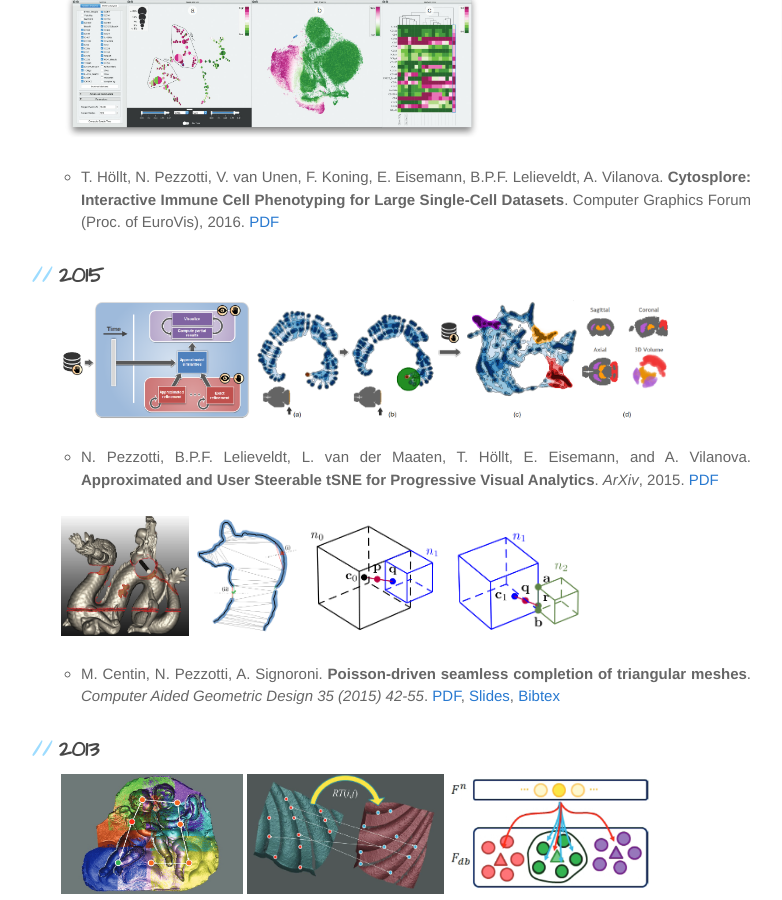
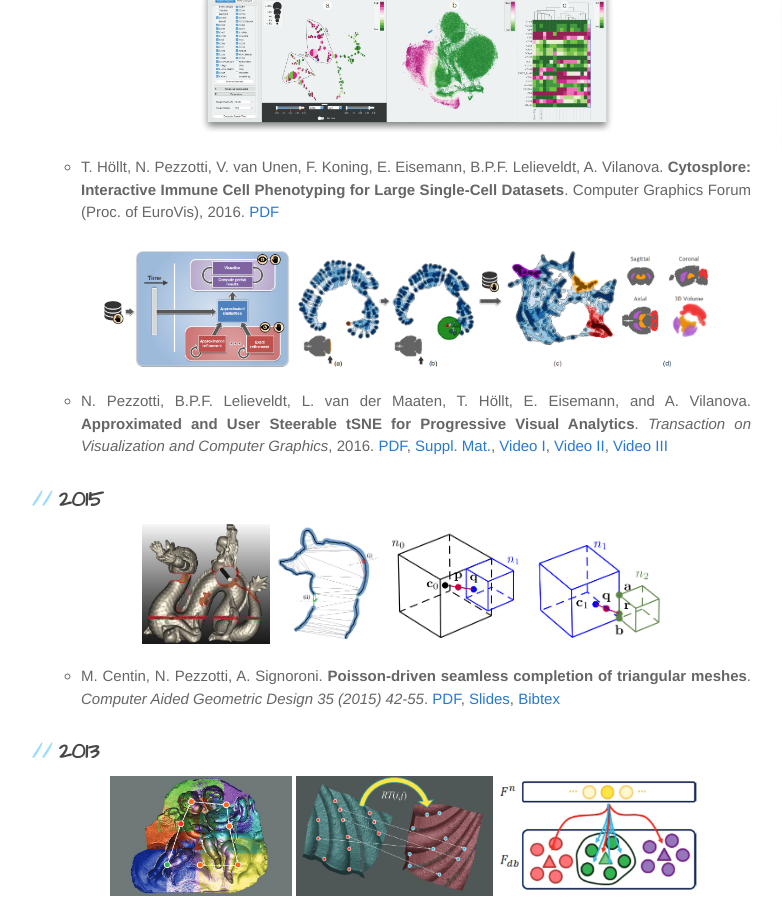
Before and after one commit to Nicola17/Nicola17.github.io, a Jekyll site: the page built from publications/index.md, in a window 1280 px wide and 900 px high, scrolled down 581 px. Shown: the whole window, without its empty margins (109-891 px from the left). Built offline with Jekyll 4.4.1, drawn with Linux system fonts in a browser that asks for light colours.

Commit message:
Updated AtSNE publication

```diff
--- a/publications/index.md
+++ b/publications/index.md
@@ -9,28 +9,38 @@ Publications
 2016
 -------
 
+<center>
 <img src="Pictures/2016_hsne/overview_final.png" height="120">
 <img src="Pictures/2016_hsne/sun_final_small.png" height="120">
 <img src="Pictures/2016_hsne/dl.png" height="120">
+</center>
 
-* N. Pezzotti, T. Höllt, B.P.F. Lelieveldt, E. Eisemann, A. Vilanova. **Hierarchical Stochastic Neighbor Embedding**. Computer Graphics Forum (Proc. of EuroVis), 2016. [PDF](publications/2016_hsne/preprint.pdf), [Suppl. Mat.](publications/2016_hsne/experiments.pdf), [Video](publications/2016_hsne/sun_analysis.mp4)
+* N. Pezzotti, T. Höllt, B.P.F. Lelieveldt, E. Eisemann, A. Vilanova. **Hierarchical Stochastic Neighbor Embedding**. Computer Graphics Forum (Proc. of EuroVis), 2016. [PDF](/publications/2016_hsne/preprint.pdf), [Suppl. Mat.](/publications/2016_hsne/experiments.pdf), [Video](/publications/2016_hsne/sun_analysis.mp4)
 
+<center>
 <img src="Pictures/cytosplore.jpg" height="150">
+</center>
 
 * T. Höllt, N. Pezzotti, V. van Unen, F. Koning, E. Eisemann, B.P.F. Lelieveldt, A. Vilanova. **Cytosplore: Interactive Immune Cell Phenotyping for Large Single-Cell Datasets**. Computer Graphics Forum (Proc. of EuroVis), 2016. [PDF](https://graphics.tudelft.nl/Publications-new/2016/HPVKELV16/eurovis16_Cytosplore_Interactive_Immune_Cell_Phenotyping_for_Large_Single-Cell_Datasets.pdf)
+
+
+<center>
+<img src="Pictures/a_tsne/overview.png" height="120">
+<img src="Pictures/a_tsne/aba.png" height="120">
+<!--<img src="Pictures/a_tsne/rt.png" height="120">-->
+</center>
+
+* N. Pezzotti, B.P.F. Lelieveldt, L. van der Maaten, T. Höllt, E. Eisemann, and A. Vilanova. **Approximated and User Steerable tSNE for Progressive Visual Analytics**. *Transaction on Visualization and Computer Graphics*, 2016. [PDF](2016_AtSNE.pdf), [Suppl. Mat.](https://www.researchgate.net/publication/303305902_A-tSNE_supplemental_materials), [Video I](https://www.researchgate.net/publication/303305958_A-tSNE_Comparison_on_the_MNIST_dataset), [Video II](https://www.researchgate.net/publication/303305906_A-tSNE_Case_Study_I_-_Mouse_Brain), [Video III](https://www.researchgate.net/publication/303305908_A-tSNE_Case_Study_II_-_Data_Stream)
+
 
 2015
 -------
 
-<img src="Pictures/a_tsne/overview.png" height="120">
-<img src="Pictures/a_tsne/aba.png" height="120">
-<!--<img src="Pictures/a_tsne/rt.png" height="120">-->
-
-* N. Pezzotti, B.P.F. Lelieveldt, L. van der Maaten, T. Höllt, E. Eisemann, and A. Vilanova. **Approximated and User Steerable tSNE for Progressive Visual Analytics**. *ArXiv*, 2015. [PDF](http://arxiv.org/pdf/1512.01655v2.pdf)
-
+<center>
 <img src="Pictures/dragon_armadillo_buddha.png" height="120">
 <img src="Pictures/protection.png" height="120">
 <img src="Pictures/tree.png" height="120">
+</center>
 
 * M. Centin, N. Pezzotti, A. Signoroni. **Poisson-driven seamless completion of triangular meshes**. *Computer Aided Geometric Design 35 (2015) 42-55*. [PDF](2014_Poisson_Driven_Seamless_completion.pdf), [Slides](2014_Poisson_Driven_Seamless_completion_presentation.pdf), [Bibtex](https://scholar.google.nl/scholar.bib?q=info:kmdSnlU02MkJ:scholar.google.com/&output=citation&scisig=AAGBfm0AAAAAVsRRbkgD9w_9f0NRdQmQFC2dA0Z5RWSy&scisf=4&hl=it&scfhb=1)
 
@@ -38,9 +48,11 @@ Publications
 
 2013
 -------
+<center>
 <img src="Pictures/putti.png" height="120">
 <img src="Pictures/rttrx.png" height="120">
 <img src="Pictures/clusters.png" height="120">
+</center>
 
 * F. Bonarrigo, N. Pezzotti, A. Signoroni. **On-the-fly automatic alignment and global registration of free-path collected 3D scans**. *2013 Digital Heritage International Congress*. [PDF](2013_On-the-fly_automatic_alignment_and_global_registration_of_freepath_collected_3D_scans.pdf)
 
@@ -48,8 +60,10 @@ Publications
 
 2012
 -------
+<center>
 <img src="Pictures/master_diagram.png" height="120">
 <img src="Pictures/features.png" height="120">
 <img src="Pictures/comp_time.png" height="120">
+</center>
 
 * N. Pezzotti, F. Bonarrigo, A. Signoroni. **Boosting the Computational Performance of Feature-Based Multiple 3D Scan Alignment by iat-k-means Clustering**. *3D Imaging, Modeling, Processing, Visualization and Transmission (3DIMPVT)*. [PDF](Boosting_the_computational_performance_of_feature_based_multiple_3D_scan_alignment_by_iat_k_means_clustering.pdf)
```
Also changed, not shown: index.md (+4 -4 lines), 1 other file.
